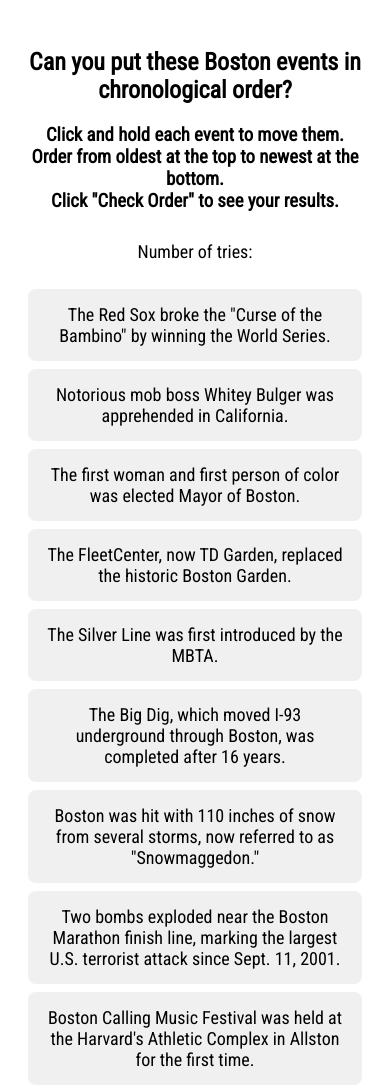
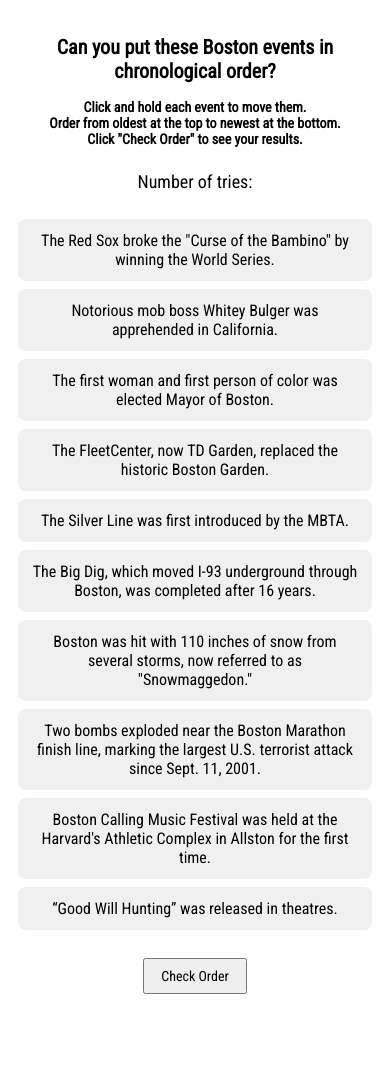
Before and after one commit to kellycatchan/boston-history-timeline, a plain HTML site: page index.html in a window 390 px wide. Shown: the top 1090 px of the page. After the commit the page ends 1012 px from the top, so only its background shows below. Drawn offline with nearby package versions, Linux system fonts and the light colour scheme.

Commit message:
Update index.html
mobile friendly + viewport in head

```diff
--- a/index.html
+++ b/index.html
@@ -4,6 +4,8 @@
   <meta charset="UTF-8">
   <title>30 Years of Boston (1995–2025)</title>
   <link href="https://fonts.googleapis.com/css?family=Roboto+Condensed" rel="stylesheet" />
+
+  <meta name="viewport" content="width=device-width, initial-scale=1.0">
 
   <style>
     body {
@@ -56,6 +58,31 @@
     #tries-counter {
       font-size: 18px;
     }
+
+    @media (max-width: 600px) {
+      body {
+        padding: 10px;
+      }
+
+      .event-card {
+        font-size: 16px;
+        padding: 12px;
+      }
+
+      button {
+        font-size: 14px;
+        padding: 8px 16px;
+      }
+
+      h2 {
+        font-size: 20px;
+      }
+
+      h3 {
+        font-size: 14px;
+      }
+  }
+
   </style>
 </head>
 <body>
```
